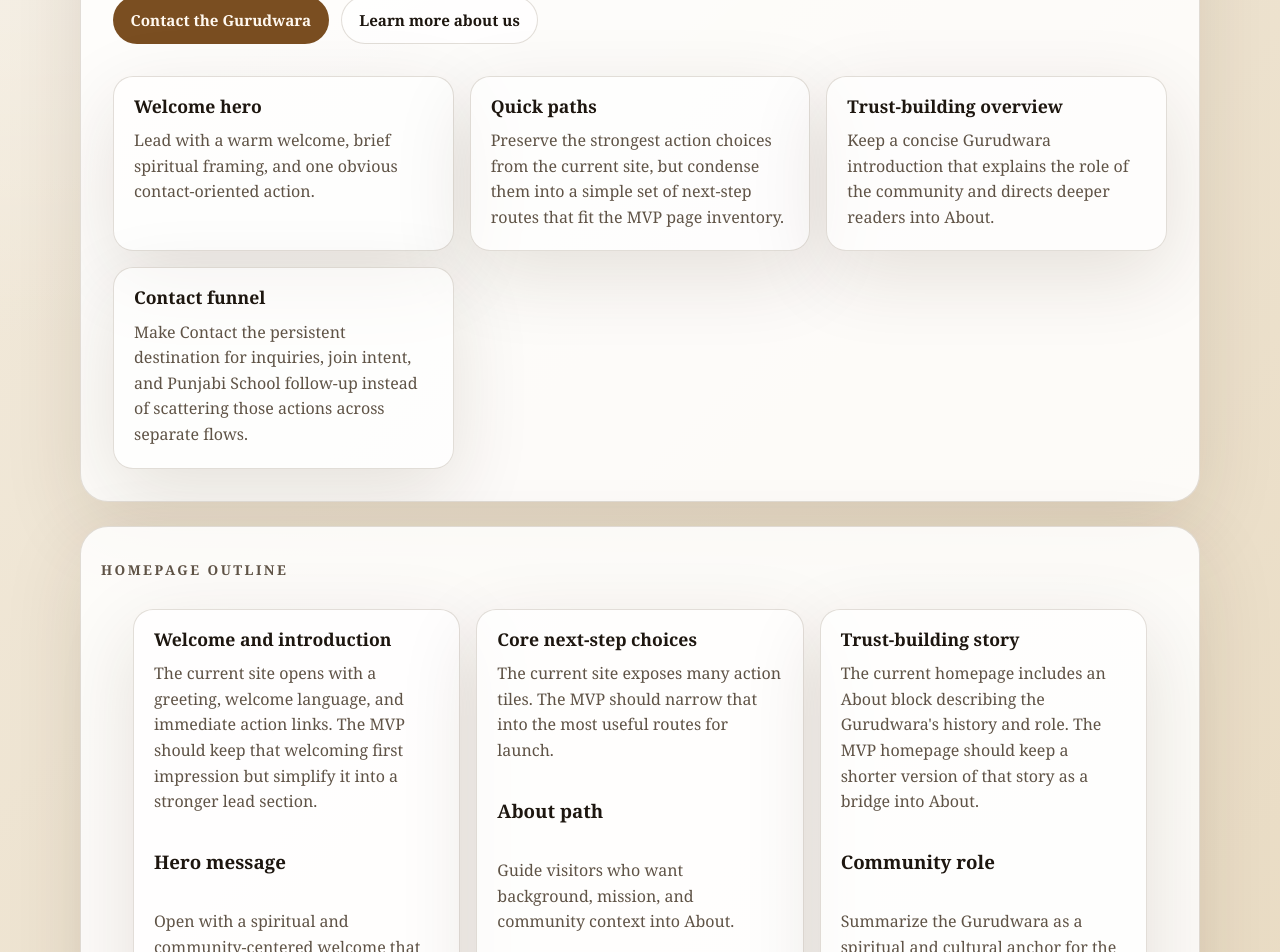
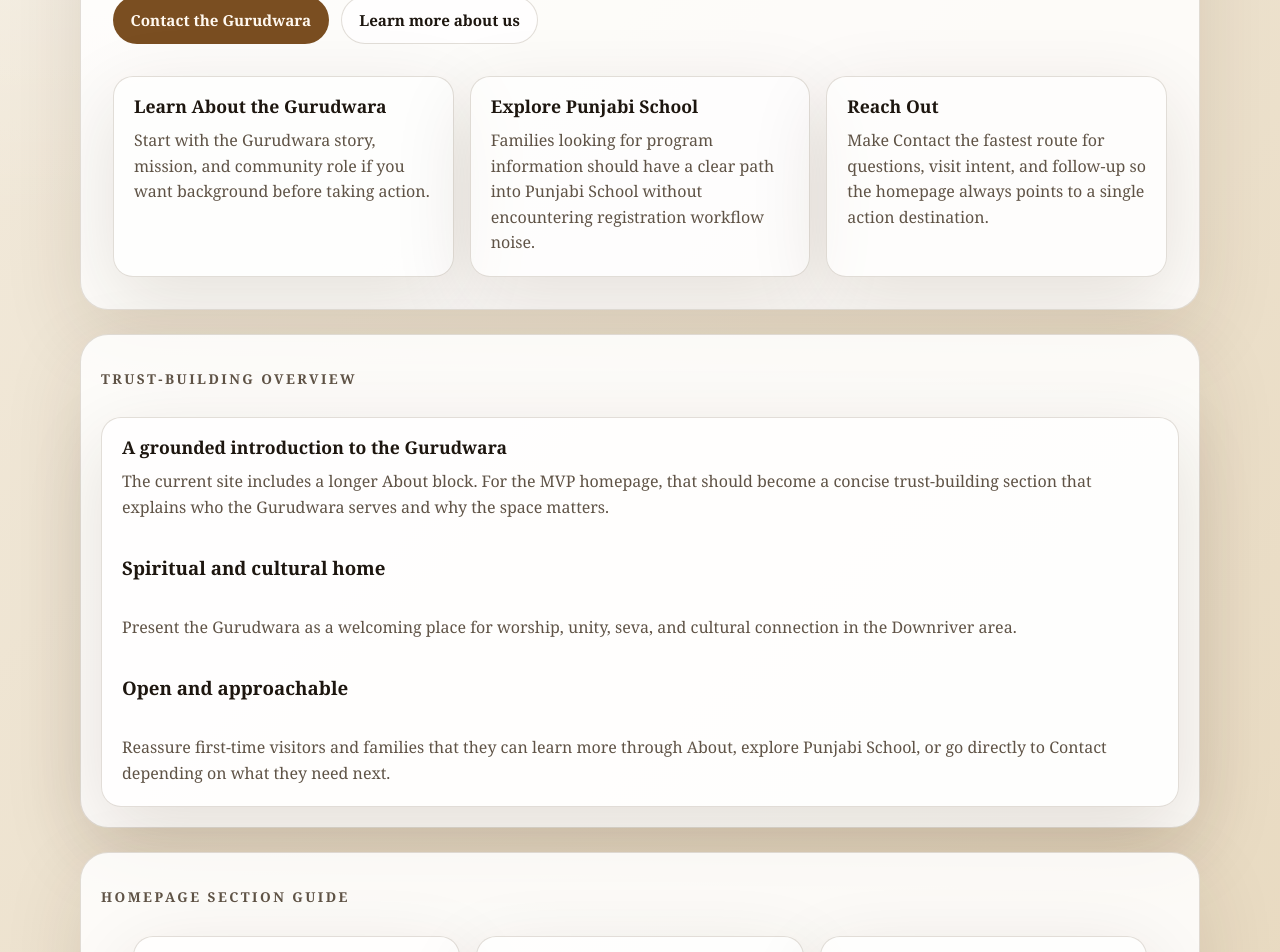
Before and after one commit to romiaujla/downriver-gdw-modernization, a Next.js app in the folder apps/ui/: page / in a window 1280 px wide. Shown: the part 880-1832 px from the top of the page. Built offline with nearby package versions, Linux system fonts and the light colour scheme.

Commit message:
chore: GRA-37 - implement homepage primary sections (#21)
Co-authored-by: Ramanpreet Aujla <ramanpreetaujla@Ramanpreets-Mac-mini.local>

```diff
--- a/apps/ui/src/components/pages/home-page.tsx
+++ b/apps/ui/src/components/pages/home-page.tsx
@@ -58,7 +58,7 @@ export function HomePage() {
           </div>
 
           <div className="card-grid">
-            {homePageContent.foundationCards.map((item) => (
+            {homePageContent.quickPathCards.map((item) => (
               <InfoCard key={item.title} title={item.title} tone="muted">
                 <p>{item.body}</p>
               </InfoCard>
@@ -68,7 +68,26 @@ export function HomePage() {
 
         <SurfaceCard>
           <div className="stack-column">
-            <Eyebrow>Homepage Outline</Eyebrow>
+            <Eyebrow>Trust-Building Overview</Eyebrow>
+            <InfoCard title={homePageContent.trustSection.title} tone="soft">
+              <div className="stack-column">
+                {homePageContent.trustSection.intro ? (
+                  <p>{homePageContent.trustSection.intro}</p>
+                ) : null}
+                {homePageContent.trustSection.items.map((item) => (
+                  <div key={item.title} className="stack-column">
+                    <h3>{item.title}</h3>
+                    <p>{item.body}</p>
+                  </div>
+                ))}
+              </div>
+            </InfoCard>
+          </div>
+        </SurfaceCard>
+
+        <SurfaceCard>
+          <div className="stack-column">
+            <Eyebrow>Homepage Section Guide</Eyebrow>
             <div className="card-grid card-grid-outline">
               {homePageContent.outlineSections.map((section) => (
                 <InfoCard key={section.title} title={section.title} tone="soft">
--- a/apps/ui/src/content/pages/home-content.ts
+++ b/apps/ui/src/content/pages/home-content.ts
@@ -32,45 +32,56 @@ export const homePageContent = HomePageContentSchema.parse({
     nextStepBody:
       "Keep the homepage centered on welcome, trust-building, Punjabi School discovery, and the contact path while excluding events, bookings, donations, memberships, news, and gallery sprawl.",
   },
-  foundationCards: [
+  quickPathCards: [
     {
-      title: "Welcome hero",
-      body: "Lead with a warm welcome, brief spiritual framing, and one obvious contact-oriented action.",
-      media: {
-        assetId: homePageMedia.gallery[0]!.id,
-        role: "gallery",
-      },
-    },
-    {
-      title: "Quick paths",
-      body: "Preserve the strongest action choices from the current site, but condense them into a simple set of next-step routes that fit the MVP page inventory.",
+      title: "Learn About the Gurudwara",
+      body: "Start with the Gurudwara story, mission, and community role if you want background before taking action.",
       media: {
         assetId: aboutPageMedia.hero.id,
         role: "section",
       },
     },
     {
-      title: "Trust-building overview",
-      body: "Keep a concise Gurudwara introduction that explains the role of the community and directs deeper readers into About.",
+      title: "Explore Punjabi School",
+      body: "Families looking for program information should have a clear path into Punjabi School without encountering registration workflow noise.",
       media: {
         assetId: punjabiSchoolPageMedia.hero.id,
         role: "section",
       },
     },
     {
-      title: "Contact funnel",
-      body: "Make Contact the persistent destination for inquiries, join intent, and Punjabi School follow-up instead of scattering those actions across separate flows.",
+      title: "Reach Out",
+      body: "Make Contact the fastest route for questions, visit intent, and follow-up so the homepage always points to a single action destination.",
       media: {
         assetId: contactPageMedia.hero.id,
         role: "section",
       },
     },
   ],
+  trustSection: {
+    title: "A grounded introduction to the Gurudwara",
+    intro:
+      "The current site includes a longer About block. For the MVP homepage, that should become a concise trust-building section that explains who the Gurudwara serves and why the space matters.",
+    media: {
+      assetId: homePageMedia.gallery[0]!.id,
+      role: "gallery",
+    },
+    items: [
+      {
+        title: "Spiritual and cultural home",
+        body: "Present the Gurudwara as a welcoming place for worship, unity, seva, and cultural connection in the Downriver area.",
+      },
+      {
+        title: "Open and approachable",
+        body: "Reassure first-time visitors and families that they can learn more through About, explore Punjabi School, or go directly to Contact depending on what they need next.",
+      },
+    ],
+  },
   outlineSections: [
     {
-      title: "Welcome and introduction",
+      title: "Implemented hero",
       intro:
-        "The current site opens with a greeting, welcome language, and immediate action links. The MVP should keep that welcoming first impression but simplify it into a stronger lead section.",
+        "The homepage core experience now starts with a stronger hero built from the current-site welcome and reframed for the MVP.",
       items: [
         {
           title: "Hero message",
@@ -83,36 +94,17 @@ export const homePageContent = HomePageContentSchema.parse({
       ],
     },
     {
-      title: "Core next-step choices",
+      title: "Implemented primary sections",
       intro:
-        "The current site exposes many action tiles. The MVP should narrow that into the most useful routes for launch.",
+        "The primary homepage body should stay focused on the strongest next-step choices and a short trust-building story.",
       items: [
         {
-          title: "About path",
-          body: "Guide visitors who want background, mission, and community context into About.",
+          title: "Quick path cards",
+          body: "Use three concise cards to route visitors into About, Punjabi School, or Contact.",
         },
         {
-          title: "Punjabi School path",
-          body: "Keep Punjabi School visible as a dedicated informational route for families exploring the program.",
-        },
-        {
-          title: "Contact path",
-          body: "Route all direct outreach, join intent, and general questions into Contact instead of separate event, booking, or WhatsApp funnels.",
-        },
-      ],
-    },
-    {
-      title: "Trust-building story",
-      intro:
-        "The current homepage includes an About block describing the Gurudwara's history and role. The MVP homepage should keep a shorter version of that story as a bridge into About.",
-      items: [
-        {
-          title: "Community role",
-          body: "Summarize the Gurudwara as a spiritual and cultural anchor for the Downriver Sikh community.",
-        },
-        {
-          title: "Inclusive welcome",
-          body: "Reinforce that the space is welcoming to families, first-time visitors, and anyone seeking connection or support.",
+          title: "Trust-building overview",
+          body: "Follow the quick paths with a short grounding section that explains the Gurudwara's role before visitors move deeper into the site.",
         },
       ],
     },
--- a/packages/types/src/common/page-content.ts
+++ b/packages/types/src/common/page-content.ts
@@ -45,7 +45,8 @@ export const HomePageContentSchema = z.object({
     nextStepTitle: z.string().min(1),
     nextStepBody: z.string().min(1),
   }),
-  foundationCards: z.array(ContentCardSchema).min(1),
+  quickPathCards: z.array(ContentCardSchema).min(1),
+  trustSection: ContentSectionSchema,
   outlineSections: z.array(ContentSectionSchema).min(1),
 });
 
```
